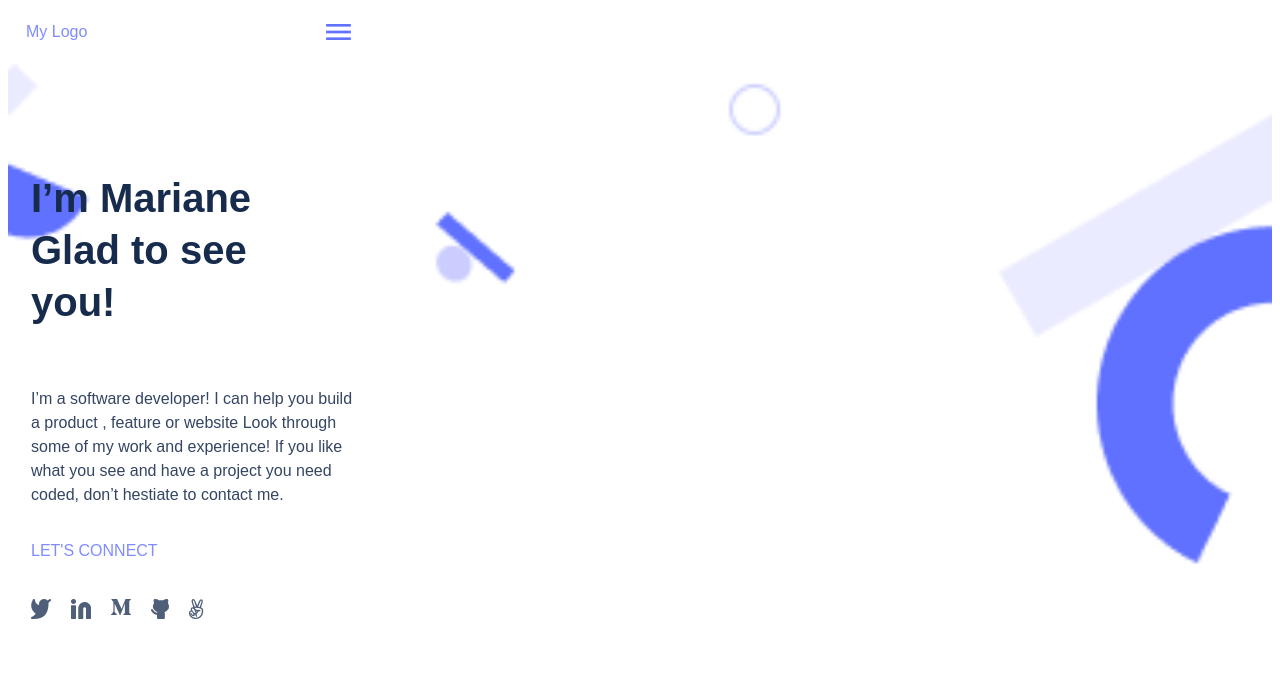
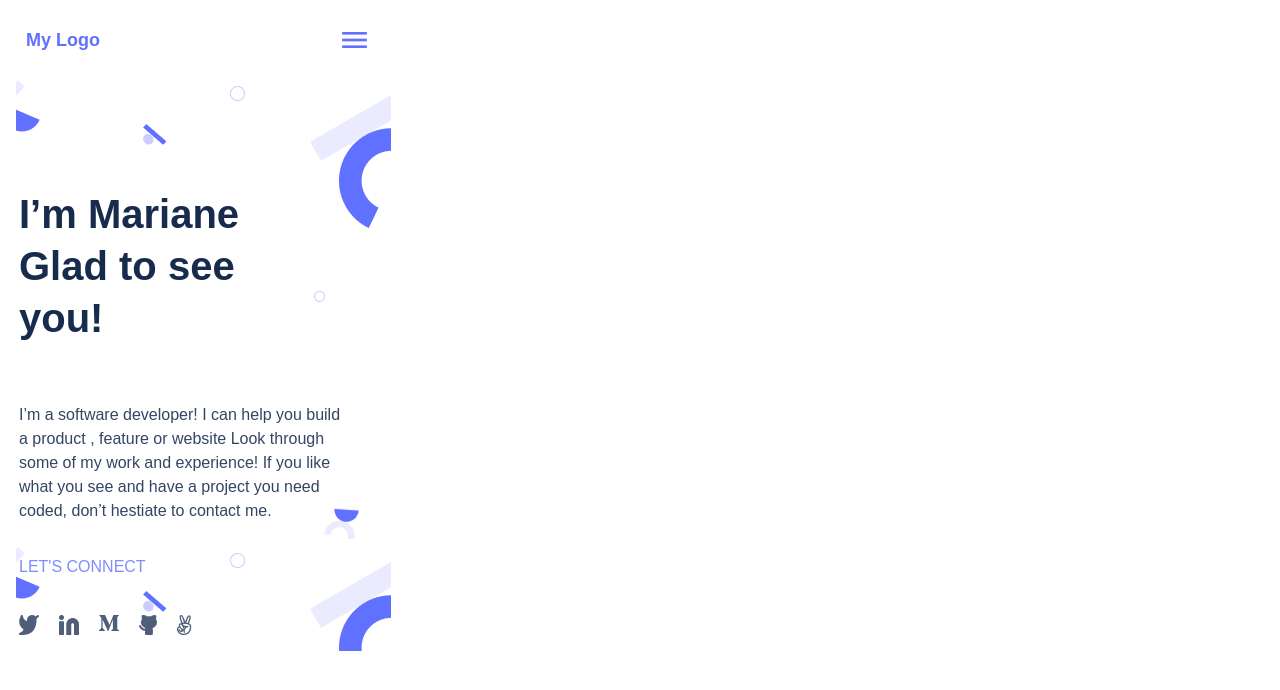
Before and after one commit to vigehi/new-Portfolio, a website: page index.html in a window 1280 px wide. Drawn offline with Linux system fonts and the light colour scheme.

Commit message:
Update on CSS

```diff
--- a/CSS/style.css
+++ b/CSS/style.css
@@ -3,10 +3,10 @@
   padding: 0;
 }
 
-.sectionbackground {
+/*.desc {
   background-image: url("/image/backgroundimage.png");
-  background-size: cover;
-}
+
+}*/
 
 nav {
   display: flex;
@@ -43,13 +43,32 @@ nav img {
   color: #172b4d;
 }
 
+.logo {
+  display: flex;
+  justify-content: space-between;
+  margin: 8px 18px;
+  align-items: center;
+  width: 375px;
+  height: 48px;
+  color: #6070ff;
+  font-weight: 700;
+  font-size: 18px;
+}
+
+header {
+  display:  flex;
+  max-width: 50%;
+}
+
 .desc {
   flex-direction: column;
   align-items: center;
-  margin: 8px 20px;
+  margin: 8px 8px;
   display: grid;
   grid-template-rows: auto auto;
   padding: 8px 0 0 3px;
+  background-image: url("/image/backgroundimage.png");
+  background-repeat: no-repeat;
 }
 
 .about {
--- a/index.html
+++ b/index.html
@@ -11,14 +11,16 @@
 
 <body>
   <header>
+    <a href="#" class="logo">My Logo</a>
     <nav class="navbar">
-      <a href="#">My Logo</a>
+
 	  <img src="image/Union.png" alt="" />
     </nav>
 
 
   </header>
-  <section class="sectionbackground">
+  <section class="section-1">
+<div class="sectionbackground">
     <div class="desc">
       <h1 class="marianne">I’m Mariane Glad to see you!</h1>
       <p class="about">
@@ -28,11 +30,12 @@
         me.
       </p>
     </div>
+  </div>
     <div class="desc">
       <a href="#" target="_blank">LET'S CONNECT</a>
       <ul class="socialMediaicon">
         <li>
-          <img src="image/Twitter.png" alt="" />
+          <img src="image/twitter.png" alt="" />
 
         </li>
         <li>
@@ -44,7 +47,7 @@
 
         </li>
         <li>
-          <img src="image/Github.png" alt="" />
+          <img src="image/github.png" alt="" />
 
         </li>
         <li>
```
